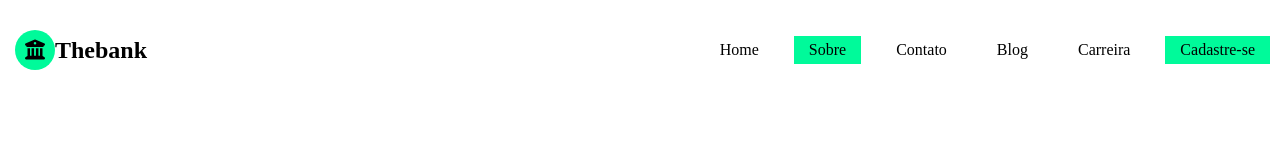
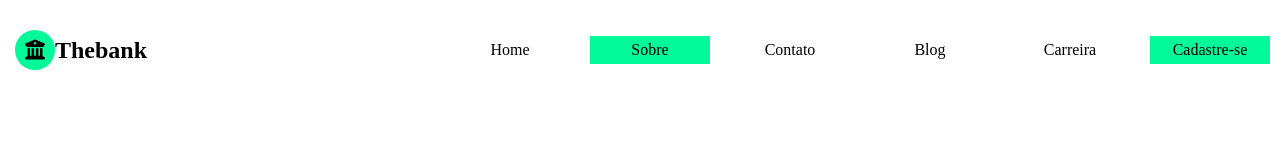
Before and after one commit to Vieiira/Menu-com-flexbox, a plain HTML site: page index.html in a window 1280 px wide. Drawn offline with Linux system fonts and the light colour scheme.

Commit message:
Arrumando espaçamento dos items

```diff
--- a/src/css/style.css
+++ b/src/css/style.css
@@ -23,6 +23,7 @@
     margin: 10px;
     display: flex;
     align-items: center;
+    text-align: center;
 
 }
 
@@ -30,7 +31,7 @@
     text-decoration: none;
     color: black;
     padding: 5px 15px;
-
+    width: 90px;
 }
 a:hover{
     background-color: #00FA9A	;
```
